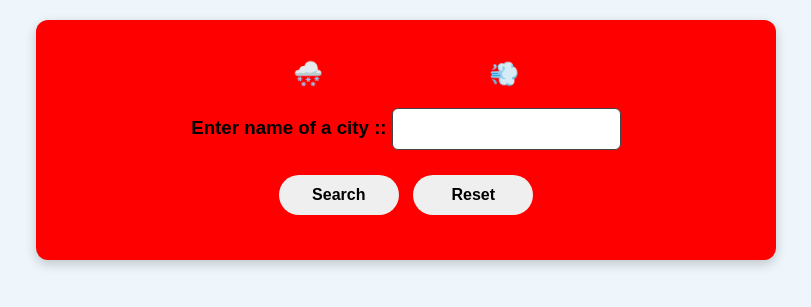
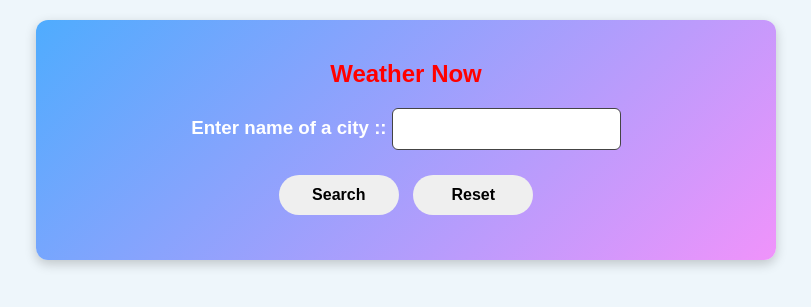
Before and after one commit to subha7013/Weather_App, a Flask app: page / in a window 1280 px wide. Shown: the top 307 px of the page, without its empty margins (234-1045 px from the left). Run offline with Flask 3, Linux system fonts and the light colour scheme.

Commit message:
Update index.html

```diff
--- a/templates/index.html
+++ b/templates/index.html
@@ -10,7 +10,7 @@
             background-color: #eef6fb;
         }
 .container {
-            background-color: red;
+    background: linear-gradient(135deg, #4facfe, #f093fb); /* Soft blue → purple */
     padding: 20px;
     margin: 20px auto;
     text-align: center;
@@ -18,7 +18,9 @@
     width: 60%;
     max-width: 700px;
     box-shadow: 0 4px 12px rgba(0,0,0,0.2);
+    color: #fff; /* Ensures text is visible */
 }
+
         h2 {
             color: red;
         }
@@ -66,7 +68,7 @@
 <body>
     <div class="container">
         <div class="top">
-            <h2>🌨️ Weather.Com 💨</h2>
+            <h2>Weather Now</h2>
         </div>
         <div class="content">
             <form method="post">
```
Lines whose indentation alone changed are shown as unchanged.
